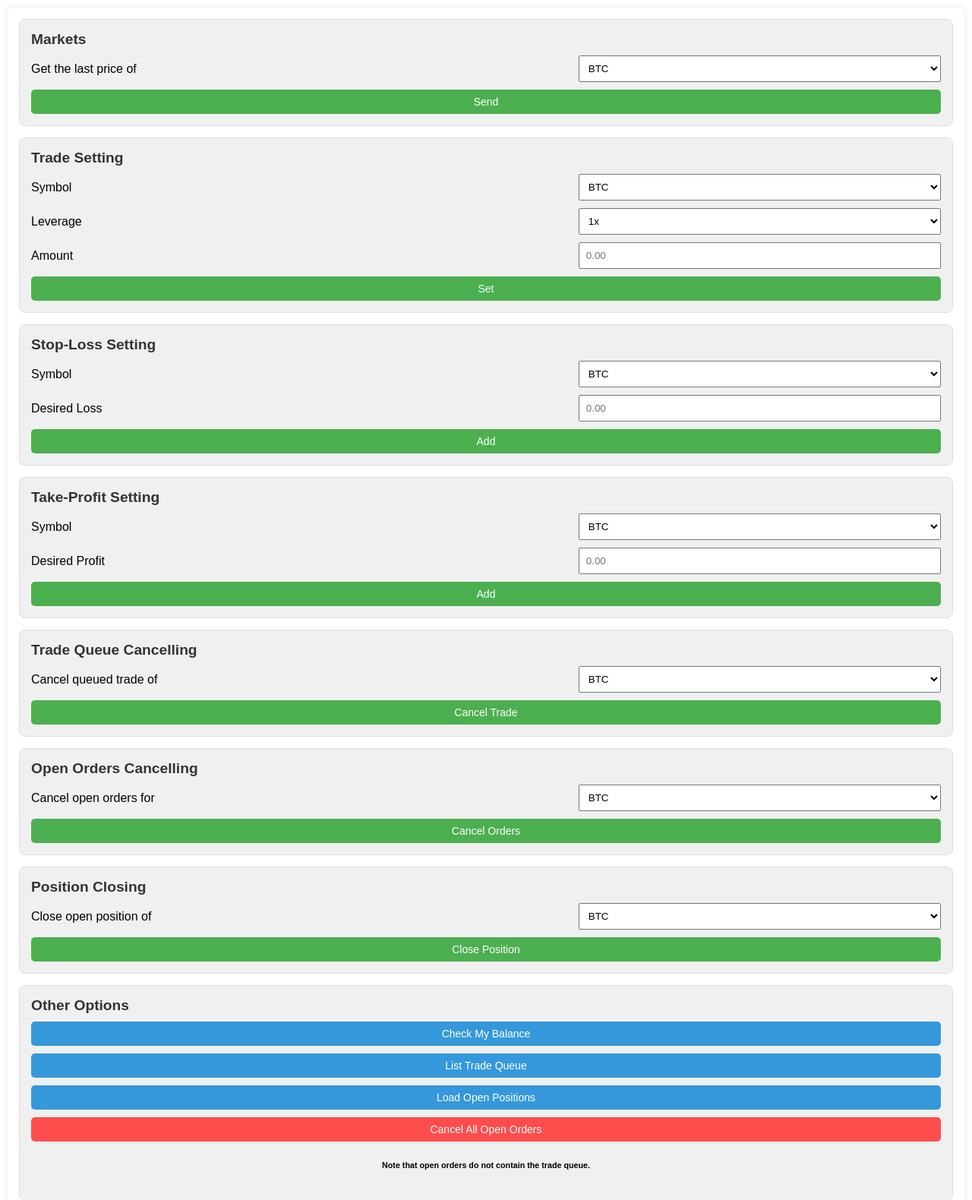
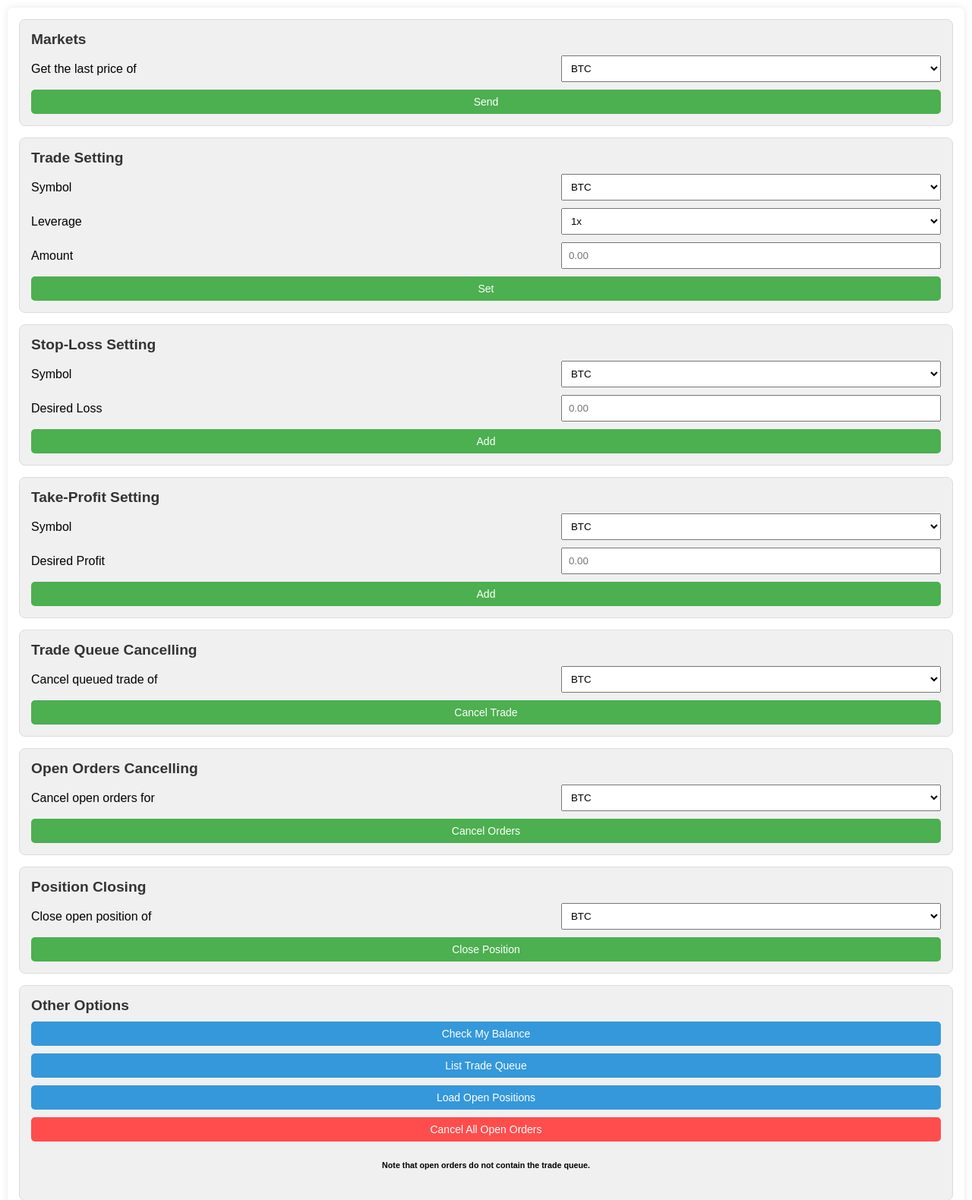
Before and after one commit to aks1374/aks1374.github.io, a PHP site: page / in a window 1280 px wide. Shown: the top 1580 px of the page at 76% size. Run offline with PHP 8.4, Linux system fonts and the light colour scheme; some libraries are stand-ins or nearby versions.

Commit message:
Update styles.css

```diff
--- a/styles.css
+++ b/styles.css
@@ -38,7 +38,7 @@ body {
     text-align: left;
 }
 .input-group select, .input-group input {
-    width: calc(41% - 14px);
+    width: calc(43% - 15px);
     padding: 8px;
     box-sizing: border-box;
 }
```
